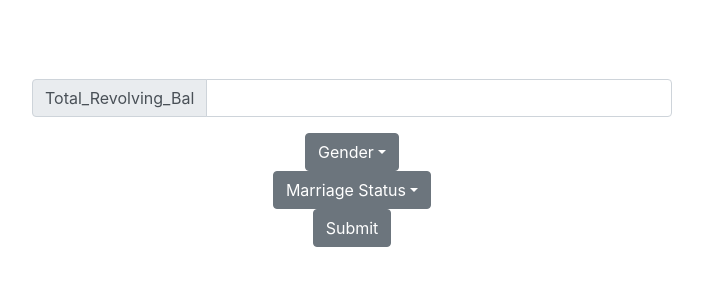
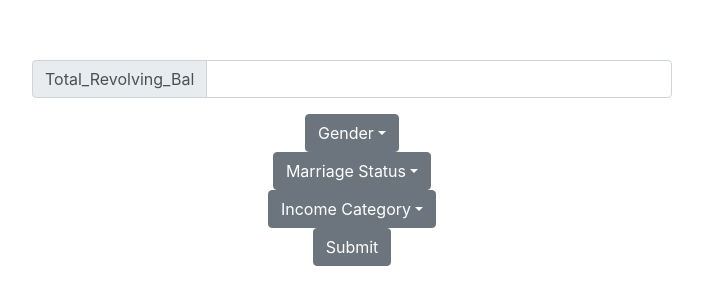
Before and after one commit to seanskggo/Bank-Churn-Predictor, a React (Create React App) app: page / in a window 1280 px wide. Shown: the part 237-542 px from the top of the page, without its empty margins (288-991 px from the left). Built offline with nearby package versions, Linux system fonts and the light colour scheme.

Commit message:
income category dropdown added

```diff
--- a/src/App.js
+++ b/src/App.js
@@ -54,7 +54,7 @@ const change_value = (event, values, set_values, string) => {
   set_values(temp)
 }
 
-// Set gender
+// Set Gender
 const Set_gender = (values, set_values) => {
   const [gen, set_gen] = useState("Gender");
   return (
@@ -75,8 +75,8 @@ const Set_gender = (values, set_values) => {
   )
 }
 
-// Set gender
-const Set_Marriage_status = (values, set_values) => {
+// Set Marital Status
+const Set_marriage_status = (values, set_values) => {
   const [gen, set_gen] = useState("Marriage Status");
   let array = [[0, "Unknown"], [1, "Divorced"], [2, "Single"], [3, "Married"]]
   return (
@@ -94,6 +94,30 @@ const Set_Marriage_status = (values, set_values) => {
     </DropdownButton>
   )
 }
+
+// Set Marital Status
+const Set_income_category = (values, set_values) => {
+  const [gen, set_gen] = useState("Income Category");
+  let array = [
+    [0, "Unknown"], [1, "Less than $40K"], [2, "$40K - $60K"],
+    [3, "$60K - $80K"], [4, "$80K - $120K"], [5, "$120K +"]
+  ]
+  return (
+    <DropdownButton variant="secondary" id="dropdown1" title={gen}>
+      {array.map((detail) => {
+        return (
+          <Dropdown.Item
+            onClick={() => {
+              change_value(detail[0], values, set_values, "Income_Category");
+              set_gen(detail[1])
+            }}
+          >{detail[1]}</Dropdown.Item>
+        )
+      })}
+    </DropdownButton>
+  )
+}
+
 
 const App = () => {
   const [response, set_response] = useState("");
@@ -126,7 +150,8 @@ const App = () => {
       <text>{response}</text>
       {create_input_field(values, set_values, "Total_Revolving_Bal")}
       {Set_gender(values, set_values)}
-      {Set_Marriage_status(values, set_values)}
+      {Set_marriage_status(values, set_values)}
+      {Set_income_category(values, set_values)}
       <Button variant="secondary" onClick={click}>Submit</Button>
     </div>
   );
```
